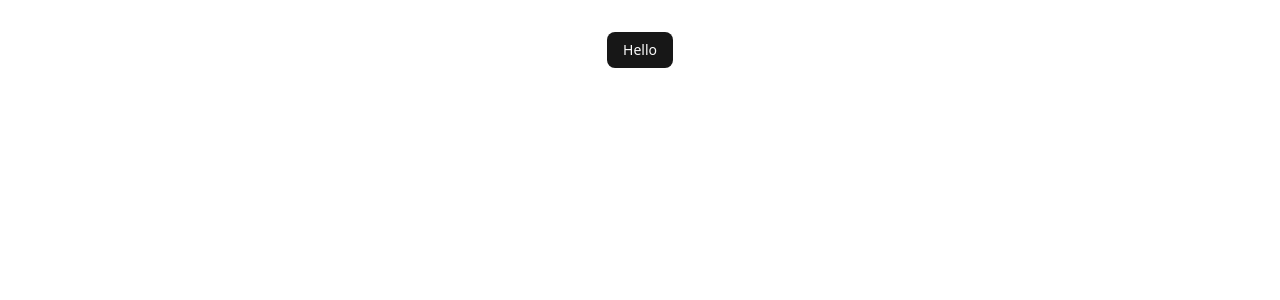
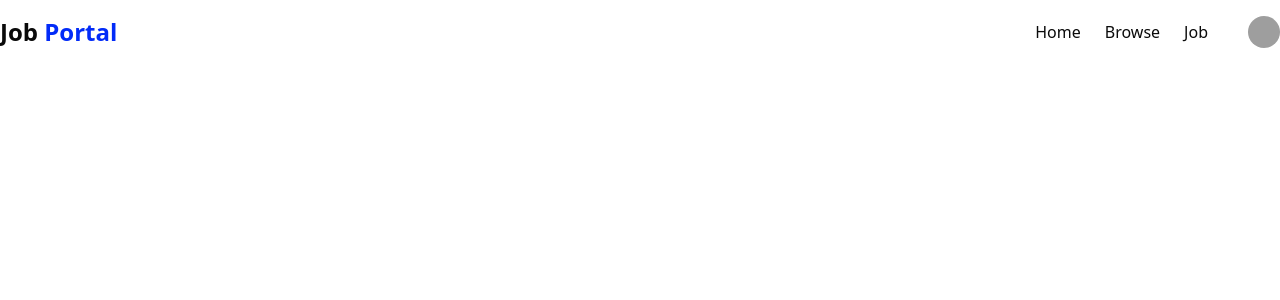
Before and after one commit to keysh123/JobHunt, a React app in the folder frontend/: page / in a window 1280 px wide. Shown: the top 300 px of the page. Built offline with nearby package versions, Linux system fonts and the light colour scheme; grey boxes are pictures that could not be loaded; the HTML template or start-up script is replaced by a standard one.

Commit message:
starting frontend components working on navbar

```diff
--- a/frontend/package.json
+++ b/frontend/package.json
@@ -10,13 +10,17 @@
     "preview": "vite preview"
   },
   "dependencies": {
+    "@reduxjs/toolkit": "^2.11.2",
     "@tailwindcss/vite": "^4.1.18",
+    "axios": "^1.13.4",
     "class-variance-authority": "^0.7.1",
     "clsx": "^2.1.1",
     "lucide-react": "^0.563.0",
     "radix-ui": "^1.4.3",
     "react": "^19.2.0",
     "react-dom": "^19.2.0",
+    "react-redux": "^9.2.0",
+    "react-router-dom": "^7.13.0",
     "tailwind-merge": "^3.4.0",
     "tailwindcss": "^4.1.18"
   },
--- a/frontend/src/App.jsx
+++ b/frontend/src/App.jsx
@@ -1,16 +1,11 @@
-import { useState } from 'react'
-import reactLogo from './assets/react.svg'
-import viteLogo from '/vite.svg'
-import './App.css'
-import { Button } from './components/ui/button'
+import React from 'react'
+import Navbar from './components/components_lite/Navbar'
 
-function App() {
-  const [count, setCount] = useState(0)
-
+const App = () => {
   return (
     <>
-    <Button>Hello</Button>
 
+    <Navbar/>
     </>
   )
 }
--- a/frontend/src/components/components_lite/Navbar.jsx
+++ b/frontend/src/components/components_lite/Navbar.jsx
@@ -1,9 +1,76 @@
-import React from 'react'
+import React from "react";
+import { Link } from "react-router-dom";
+import { Popover, PopoverContent, PopoverTrigger } from "../ui/popover";
+import { Avatar, AvatarFallback, AvatarImage } from "../ui/avatar";
+import { Button } from "../ui/button";
+import { LogOut, User2 } from "lucide-react";
 
 const Navbar = () => {
+  const user = true;
   return (
-    <div>Navbar</div>
-  )
-}
+    <div className="bg-white">
+      <div className="flex items-center justify-between mx-auto max-w-7xl h-16">
+        <div>
+          <h1 className="text-2xl font-bold">
+            Job <span className="text-[#022bf8]">Portal</span>
+          </h1>
+        </div>
+        <div className="flex items-center gap-10">
+          <ul className="flex font-medium items-center gap-6">
+            <li>Home</li>
+            <li>Browse</li>
+            <li>Job</li>
+          </ul>
+          {!user ? (
+            <>
+            <div className="flex items-center gap-2">
+            <Button variant="outline" className="cursor-pointer">Login</Button>
+            <Button className="bg-[#022bf8] hover:bg-blue-500 cursor-pointer">Register</Button>
+            </div>
+            </>
+          ) : (
+            <Popover>
+              <PopoverTrigger asChild>
+                <Avatar className="cursor-pointer">
+                  <AvatarImage src="https://github.com/shadcn.png" />
+                  <AvatarFallback>CN</AvatarFallback>
+                </Avatar>
+              </PopoverTrigger>
+              <PopoverContent className="w-80">
+                {/* <h1>Job Portal</h1> */}
+                <div className="flex  gap-4 space-y-2">
+                  <Avatar className="cursor-pointer">
+                    <AvatarImage src="https://github.com/shadcn.png" />
+                    <AvatarFallback>CN</AvatarFallback>
+                  </Avatar>
+                  <div>
+                    <h3 className="font-medium">Keya Shah</h3>
+                    <p className="text-sm text-muted-foreground">
+                      Lorem ipsum dolor sit amet adipisicing. Itaque autem modi
+                      quisquam velit at id?
+                    </p>
+                  </div>
+                </div>
+                <div className="flex items-start flex-col text-gray-600 mt-2">
+                  <Button variant="link">
+                    <User2 />
+                    View Profile
+                  </Button>
+                  <Button variant="link">
+                    <LogOut />
+                    Logout
+                  </Button>
+                </div>
+              </PopoverContent>
+            </Popover>
+          )}
+          {/* <li><Link>Home</Link></li>
+          <li><Link>Browse</Link></li>
+          <li><Link>Job</Link></li>    */}
+        </div>
+      </div>
+    </div>
+  );
+};
 
-export default Navbar
+export default Navbar;
--- /dev/null
+++ b/frontend/src/components/ui/avatar.jsx
@@ -0,0 +1,105 @@
+import * as React from "react"
+import { Avatar as AvatarPrimitive } from "radix-ui"
+
+import { cn } from "@/lib/utils"
+
+function Avatar({
+  className,
+  size = "default",
+  ...props
+}) {
+  return (
+    <AvatarPrimitive.Root
+      data-slot="avatar"
+      data-size={size}
+      className={cn(
+        "group/avatar relative flex size-8 shrink-0 overflow-hidden rounded-full select-none data-[size=lg]:size-10 data-[size=sm]:size-6",
+        className
+      )}
+      {...props} />
+  );
+}
+
+function AvatarImage({
+  className,
+  ...props
+}) {
+  return (
+    <AvatarPrimitive.Image
+      data-slot="avatar-image"
+      className={cn("aspect-square size-full", className)}
+      {...props} />
+  );
+}
+
+function AvatarFallback({
+  className,
+  ...props
+}) {
+  return (
+    <AvatarPrimitive.Fallback
+      data-slot="avatar-fallback"
+      className={cn(
+        "bg-muted text-muted-foreground flex size-full items-center justify-center rounded-full text-sm group-data-[size=sm]/avatar:text-xs",
+        className
+      )}
+      {...props} />
+  );
+}
+
+function AvatarBadge({
+  className,
+  ...props
+}) {
+  return (
+    <span
+      data-slot="avatar-badge"
+      className={cn(
+        "bg-primary text-primary-foreground ring-background absolute right-0 bottom-0 z-10 inline-flex items-center justify-center rounded-full ring-2 select-none",
+        "group-data-[size=sm]/avatar:size-2 group-data-[size=sm]/avatar:[&>svg]:hidden",
+        "group-data-[size=default]/avatar:size-2.5 group-data-[size=default]/avatar:[&>svg]:size-2",
+        "group-data-[size=lg]/avatar:size-3 group-data-[size=lg]/avatar:[&>svg]:size-2",
+        className
+      )}
+      {...props} />
+  );
+}
+
+function AvatarGroup({
+  className,
+  ...props
+}) {
+  return (
+    <div
+      data-slot="avatar-group"
+      className={cn(
+        "*:data-[slot=avatar]:ring-background group/avatar-group flex -space-x-2 *:data-[slot=avatar]:ring-2",
+        className
+      )}
+      {...props} />
+  );
+}
+
+function AvatarGroupCount({
+  className,
+  ...props
+}) {
+  return (
+    <div
+      data-slot="avatar-group-count"
+      className={cn(
+        "bg-muted text-muted-foreground ring-background relative flex size-8 shrink-0 items-center justify-center rounded-full text-sm ring-2 group-has-data-[size=lg]/avatar-group:size-10 group-has-data-[size=sm]/avatar-group:size-6 [&>svg]:size-4 group-has-data-[size=lg]/avatar-group:[&>svg]:size-5 group-has-data-[size=sm]/avatar-group:[&>svg]:size-3",
+        className
+      )}
+      {...props} />
+  );
+}
+
+export {
+  Avatar,
+  AvatarImage,
+  AvatarFallback,
+  AvatarBadge,
+  AvatarGroup,
+  AvatarGroupCount,
+}
--- /dev/null
+++ b/frontend/src/components/ui/popover.jsx
@@ -0,0 +1,89 @@
+import * as React from "react"
+import { Popover as PopoverPrimitive } from "radix-ui"
+
+import { cn } from "@/lib/utils"
+
+function Popover({
+  ...props
+}) {
+  return <PopoverPrimitive.Root data-slot="popover" {...props} />;
+}
+
+function PopoverTrigger({
+  ...props
+}) {
+  return <PopoverPrimitive.Trigger data-slot="popover-trigger" {...props} />;
+}
+
+function PopoverContent({
+  className,
+  align = "center",
+  sideOffset = 4,
+  ...props
+}) {
+  return (
+    <PopoverPrimitive.Portal>
+      <PopoverPrimitive.Content
+        data-slot="popover-content"
+        align={align}
+        sideOffset={sideOffset}
+        className={cn(
+          "bg-popover text-popover-foreground data-[state=open]:animate-in data-[state=closed]:animate-out data-[state=closed]:fade-out-0 data-[state=open]:fade-in-0 data-[state=closed]:zoom-out-95 data-[state=open]:zoom-in-95 data-[side=bottom]:slide-in-from-top-2 data-[side=left]:slide-in-from-right-2 data-[side=right]:slide-in-from-left-2 data-[side=top]:slide-in-from-bottom-2 z-50 w-72 origin-(--radix-popover-content-transform-origin) rounded-md border p-4 shadow-md outline-hidden",
+          className
+        )}
+        {...props} />
+    </PopoverPrimitive.Portal>
+  );
+}
+
+function PopoverAnchor({
+  ...props
+}) {
+  return <PopoverPrimitive.Anchor data-slot="popover-anchor" {...props} />;
+}
+
+function PopoverHeader({
+  className,
+  ...props
+}) {
+  return (
+    <div
+      data-slot="popover-header"
+      className={cn("flex flex-col gap-1 text-sm", className)}
+      {...props} />
+  );
+}
+
+function PopoverTitle({
+  className,
+  ...props
+}) {
+  return (
+    <div
+      data-slot="popover-title"
+      className={cn("font-medium", className)}
+      {...props} />
+  );
+}
+
+function PopoverDescription({
+  className,
+  ...props
+}) {
+  return (
+    <p
+      data-slot="popover-description"
+      className={cn("text-muted-foreground", className)}
+      {...props} />
+  );
+}
+
+export {
+  Popover,
+  PopoverTrigger,
+  PopoverContent,
+  PopoverAnchor,
+  PopoverHeader,
+  PopoverTitle,
+  PopoverDescription,
+}
```
Also changed, not shown: 1 other file (tests, documents, lock files or other folders).
